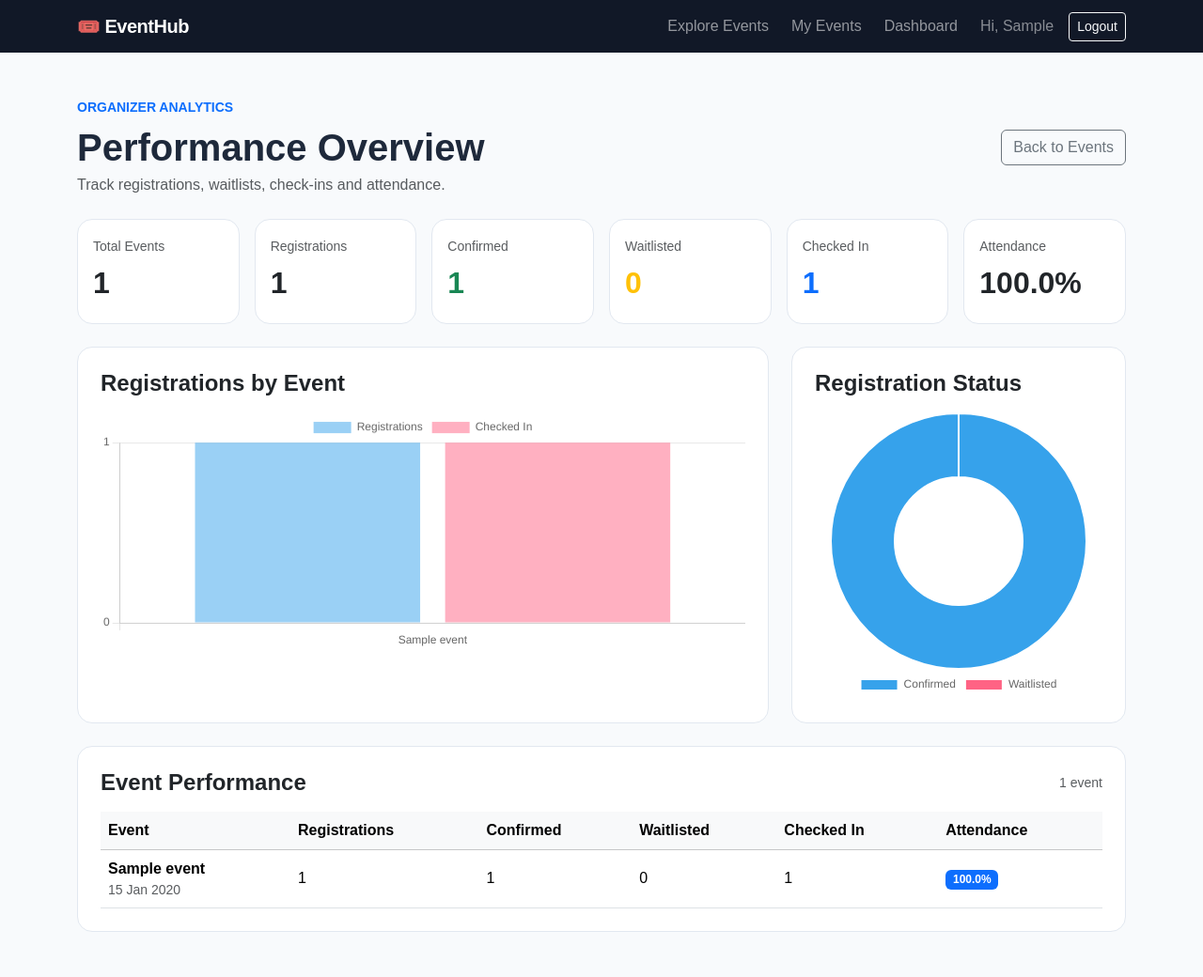
After one commit to manav-jagtap/EventManagement, a Django app: page /events/analytics/ in a window 1280 px wide. The commit adds this page. Shown: the whole page at 94% size. Run offline with Django 5.2, Linux system fonts and the light colour scheme; a user stored in the database is signed in; tables that the repository leaves empty hold one stand-in row (values such as "Sample post").

Commit message:
feat: add organizer analytics dashboard

```diff
--- a/accounts/templates/accounts/dashboard.html
+++ b/accounts/templates/accounts/dashboard.html
@@ -61,6 +61,9 @@
                             <a href="{% url 'verify_ticket' %}" class="btn btn-outline-success">
                                 Verify Ticket
                             </a>
+                            <a href="{% url 'organizer_analytics' %}" class="btn btn-outline-dark">
+                                View Analytics
+                            </a>
                         </div>
                     </div>
                 </div>
--- /dev/null
+++ b/events/templates/events/organizer_analytics.html
@@ -0,0 +1,293 @@
+{% extends "accounts/base.html" %}
+
+{% block title %}Organizer Analytics | EventHub{% endblock %}
+
+{% block content %}
+<div class="py-4">
+
+    <div class="d-flex justify-content-between align-items-center mb-4">
+        <div>
+            <p class="text-uppercase text-primary fw-semibold small mb-2">
+                Organizer Analytics
+            </p>
+            <h1 class="fw-bold mb-1">Performance Overview</h1>
+            <p class="text-muted mb-0">
+                Track registrations, waitlists, check-ins and attendance.
+            </p>
+        </div>
+
+        <a href="{% url 'my_events' %}" class="btn btn-outline-secondary">
+            Back to Events
+        </a>
+    </div>
+
+    <div class="row g-3 mb-4">
+
+        <div class="col-md-4 col-lg-2">
+            <div class="card dashboard-card h-100">
+                <div class="card-body">
+                    <small class="text-muted">Total Events</small>
+                    <h2 class="fw-bold mt-2">{{ total_events }}</h2>
+                </div>
+            </div>
+        </div>
+
+        <div class="col-md-4 col-lg-2">
+            <div class="card dashboard-card h-100">
+                <div class="card-body">
+                    <small class="text-muted">Registrations</small>
+                    <h2 class="fw-bold mt-2">{{ total_registrations }}</h2>
+                </div>
+            </div>
+        </div>
+
+        <div class="col-md-4 col-lg-2">
+            <div class="card dashboard-card h-100">
+                <div class="card-body">
+                    <small class="text-muted">Confirmed</small>
+                    <h2 class="fw-bold mt-2 text-success">
+                        {{ confirmed_count }}
+                    </h2>
+                </div>
+            </div>
+        </div>
+
+        <div class="col-md-4 col-lg-2">
+            <div class="card dashboard-card h-100">
+                <div class="card-body">
+                    <small class="text-muted">Waitlisted</small>
+                    <h2 class="fw-bold mt-2 text-warning">
+                        {{ waitlisted_count }}
+                    </h2>
+                </div>
+            </div>
+        </div>
+
+        <div class="col-md-4 col-lg-2">
+            <div class="card dashboard-card h-100">
+                <div class="card-body">
+                    <small class="text-muted">Checked In</small>
+                    <h2 class="fw-bold mt-2 text-primary">
+                        {{ checked_in_count }}
+                    </h2>
+                </div>
+            </div>
+        </div>
+
+        <div class="col-md-4 col-lg-2">
+            <div class="card dashboard-card h-100">
+                <div class="card-body">
+                    <small class="text-muted">Attendance</small>
+                    <h2 class="fw-bold mt-2">
+                        {{ attendance_rate }}%
+                    </h2>
+                </div>
+            </div>
+        </div>
+
+    </div>
+
+    <div class="row g-4 mb-4">
+
+        <div class="col-lg-8">
+            <div class="card dashboard-card h-100">
+                <div class="card-body p-4">
+                    <h4 class="fw-bold mb-3">Registrations by Event</h4>
+
+                    {% if events %}
+                        <canvas id="registrationChart" height="110"></canvas>
+                    {% else %}
+                        <p class="text-muted mb-0">
+                            Create events to see analytics charts.
+                        </p>
+                    {% endif %}
+                </div>
+            </div>
+        </div>
+
+        <div class="col-lg-4">
+            <div class="card dashboard-card h-100">
+                <div class="card-body p-4">
+                    <h4 class="fw-bold mb-3">Registration Status</h4>
+
+                    {% if total_registrations %}
+                        <canvas id="statusChart"></canvas>
+                    {% else %}
+                        <p class="text-muted mb-0">
+                            Registration data will appear here.
+                        </p>
+                    {% endif %}
+                </div>
+            </div>
+        </div>
+
+    </div>
+
+    <div class="card dashboard-card">
+        <div class="card-body p-4">
+
+            <div class="d-flex justify-content-between align-items-center mb-3">
+                <h4 class="fw-bold mb-0">Event Performance</h4>
+
+                <span class="text-muted small">
+                    {{ total_events }} event{{ total_events|pluralize }}
+                </span>
+            </div>
+
+            <div class="table-responsive">
+                <table class="table align-middle mb-0">
+
+                    <thead class="table-light">
+                        <tr>
+                            <th>Event</th>
+                            <th>Registrations</th>
+                            <th>Confirmed</th>
+                            <th>Waitlisted</th>
+                            <th>Checked In</th>
+                            <th>Attendance</th>
+                        </tr>
+                    </thead>
+
+                    <tbody>
+                        {% for event in events %}
+                            <tr>
+                                <td>
+                                    <strong>{{ event.title }}</strong>
+
+                                    <div class="small text-muted">
+                                        {{ event.start_at|date:"d M Y" }}
+                                    </div>
+                                </td>
+
+                                <td>{{ event.total_registrations }}</td>
+                                <td>{{ event.confirmed_registrations }}</td>
+                                <td>{{ event.waitlisted_registrations }}</td>
+                                <td>{{ event.checked_in_registrations }}</td>
+
+                                <td>
+                                    <span class="badge bg-primary">
+                                        {{ event.attendance_rate }}%
+                                    </span>
+                                </td>
+                            </tr>
+
+                        {% empty %}
+                            <tr>
+                                <td colspan="6"
+                                    class="text-center py-5 text-muted">
+
+                                    No events available for analytics yet.
+
+                                </td>
+                            </tr>
+                        {% endfor %}
+                    </tbody>
+
+                </table>
+            </div>
+
+        </div>
+    </div>
+
+</div>
+{% endblock %}
+
+
+{% block extra_js %}
+
+<script src="https://cdn.jsdelivr.net/npm/chart.js"></script>
+
+{% if events %}
+<script>
+    const eventLabels = [
+        {% for event in events %}
+            "{{ event.title|escapejs }}",
+        {% endfor %}
+    ];
+
+    const registrationData = [
+        {% for event in events %}
+            {{ event.total_registrations }},
+        {% endfor %}
+    ];
+
+    const checkedInData = [
+        {% for event in events %}
+            {{ event.checked_in_registrations }},
+        {% endfor %}
+    ];
+
+    new Chart(
+        document.getElementById("registrationChart"),
+        {
+            type: "bar",
+
+            data: {
+                labels: eventLabels,
+
+                datasets: [
+                    {
+                        label: "Registrations",
+                        data: registrationData
+                    },
+                    {
+                        label: "Checked In",
+                        data: checkedInData
+                    }
+                ]
+            },
+
+            options: {
+                responsive: true,
+                scales: {
+                    y: {
+                        beginAtZero: true,
+                        ticks: {
+                            precision: 0
+                        }
+                    }
+                }
+            }
+        }
+    );
+</script>
+{% endif %}
+
+
+{% if total_registrations %}
+<script>
+    new Chart(
+        document.getElementById("statusChart"),
+        {
+            type: "doughnut",
+
+            data: {
+                labels: [
+                    "Confirmed",
+                    "Waitlisted"
+                ],
+
+                datasets: [
+                    {
+                        data: [
+                            {{ confirmed_count }},
+                            {{ waitlisted_count }}
+                        ]
+                    }
+                ]
+            },
+
+            options: {
+                responsive: true,
+                plugins: {
+                    legend: {
+                        position: "bottom"
+                    }
+                }
+            }
+        }
+    );
+</script>
+{% endif %}
+
+{% endblock %}
--- a/events/urls.py
+++ b/events/urls.py
@@ -5,6 +5,7 @@ from . import views
 urlpatterns = [
     path("", views.event_list, name="event_list"),
     path("my/", views.my_events, name="my_events"),
+    path("analytics/", views.organizer_analytics, name="organizer_analytics"),
     path("create/", views.event_create, name="event_create"),
     path("<slug:slug>/", views.event_detail, name="event_detail"),
     path("<int:pk>/edit/", views.event_update, name="event_update"),
--- a/events/views.py
+++ b/events/views.py
@@ -4,7 +4,7 @@ from django.contrib import messages
 from django.contrib.auth.decorators import login_required
 from django.core.exceptions import PermissionDenied
 from django.db import transaction
-from django.db.models import Q
+from django.db.models import Count, Q
 from django.shortcuts import get_object_or_404, redirect, render
 from django.utils import timezone
 from django.utils.text import slugify
@@ -23,6 +23,7 @@ def organizer_required(view_func):
             or request.user.role == User.Role.ORGANIZER
         ):
             raise PermissionDenied
+
         return view_func(request, *args, **kwargs)
 
     return wrapper
@@ -32,7 +33,10 @@ def event_list(request):
     events = Event.objects.filter(
         status=Event.Status.PUBLISHED,
         start_at__gte=timezone.now(),
-    ).select_related("category", "organizer")
+    ).select_related(
+        "category",
+        "organizer",
+    )
 
     query = request.GET.get("q", "").strip()
     category = request.GET.get("category", "").strip()
@@ -47,17 +51,24 @@ def event_list(request):
     if category:
         events = events.filter(category__slug=category)
 
-    return render(request, "events/event_list.html", {
-        "events": events,
-        "categories": Category.objects.all(),
-        "query": query,
-        "selected_category": category,
-    })
+    return render(
+        request,
+        "events/event_list.html",
+        {
+            "events": events,
+            "categories": Category.objects.all(),
+            "query": query,
+            "selected_category": category,
+        },
+    )
 
 
 def event_detail(request, slug):
     event = get_object_or_404(
-        Event.objects.select_related("category", "organizer"),
+        Event.objects.select_related(
+            "category",
+            "organizer",
+        ),
         slug=slug,
     )
 
@@ -71,20 +82,32 @@ def event_detail(request, slug):
     confirmed_count = event.registrations.filter(
         status="confirmed"
     ).count()
-    available_seats = max(event.seat_limit - confirmed_count, 0)
+
+    available_seats = max(
+        event.seat_limit - confirmed_count,
+        0,
+    )
 
     user_registration = None
+
     if request.user.is_authenticated:
         user_registration = event.registrations.filter(
             user=request.user,
-            status__in=["confirmed", "waitlisted"],
+            status__in=[
+                "confirmed",
+                "waitlisted",
+            ],
         ).first()
 
-    return render(request, "events/event_detail.html", {
-        "event": event,
-        "available_seats": available_seats,
-        "user_registration": user_registration,
-    })
+    return render(
+        request,
+        "events/event_detail.html",
+        {
+            "event": event,
+            "available_seats": available_seats,
+            "user_registration": user_registration,
+        },
+    )
 
 
 @organizer_required
@@ -93,7 +116,106 @@ def my_events(request):
         organizer=request.user
     ).select_related("category")
 
-    return render(request, "events/my_events.html", {"events": events})
+    return render(
+        request,
+        "events/my_events.html",
+        {
+            "events": events,
+        },
+    )
+
+
+@organizer_required
+def organizer_analytics(request):
+    events = (
+        Event.objects.filter(
+            organizer=request.user
+        )
+        .annotate(
+            total_registrations=Count(
+                "registrations",
+            ),
+            confirmed_registrations=Count(
+                "registrations",
+                filter=Q(
+                    registrations__status="confirmed"
+                ),
+            ),
+            waitlisted_registrations=Count(
+                "registrations",
+                filter=Q(
+                    registrations__status="waitlisted"
+                ),
+            ),
+            checked_in_registrations=Count(
+                "registrations",
+                filter=Q(
+                    registrations__checked_in_at__isnull=False
+                ),
+            ),
+        )
+        .select_related("category")
+        .order_by("-start_at")
+    )
+
+    total_events = events.count()
+
+    total_registrations = sum(
+        event.total_registrations
+        for event in events
+    )
+
+    confirmed_count = sum(
+        event.confirmed_registrations
+        for event in events
+    )
+
+    waitlisted_count = sum(
+        event.waitlisted_registrations
+        for event in events
+    )
+
+    checked_in_count = sum(
+        event.checked_in_registrations
+        for event in events
+    )
+
+    attendance_rate = (
+        round(
+            (checked_in_count / confirmed_count) * 100,
+            1,
+        )
+        if confirmed_count
+        else 0
+    )
+
+    for event in events:
+        event.attendance_rate = (
+            round(
+                (
+                    event.checked_in_registrations
+                    / event.confirmed_registrations
+                )
+                * 100,
+                1,
+            )
+            if event.confirmed_registrations
+            else 0
+        )
+
+    return render(
+        request,
+        "events/organizer_analytics.html",
+        {
+            "events": events,
+            "total_events": total_events,
+            "total_registrations": total_registrations,
+            "confirmed_count": confirmed_count,
+            "waitlisted_count": waitlisted_count,
+            "checked_in_count": checked_in_count,
+            "attendance_rate": attendance_rate,
+        },
+    )
 
 
 def generate_unique_slug(title, instance=None):
@@ -101,7 +223,9 @@ def generate_unique_slug(title, instance=None):
     slug = base_slug
     counter = 2
 
-    while Event.objects.filter(slug=slug).exclude(
+    while Event.objects.filter(
+        slug=slug
+    ).exclude(
         pk=instance.pk if instance else None
     ).exists():
         slug = f"{base_slug}-{counter}"
@@ -112,20 +236,36 @@ def generate_unique_slug(title, instance=None):
 
 @organizer_required
 def event_create(request):
-    form = EventForm(request.POST or None, request.FILES or None)
+    form = EventForm(
+        request.POST or None,
+        request.FILES or None,
+    )
 
     if request.method == "POST" and form.is_valid():
         event = form.save(commit=False)
+
         event.organizer = request.user
-        event.slug = generate_unique_slug(event.title)
+        event.slug = generate_unique_slug(
+            event.title
+        )
+
         event.save()
-        messages.success(request, "Event created successfully.")
+
+        messages.success(
+            request,
+            "Event created successfully.",
+        )
+
         return redirect("my_events")
 
-    return render(request, "events/event_form.html", {
-        "form": form,
-        "page_title": "Create Event",
-    })
+    return render(
+        request,
+        "events/event_form.html",
+        {
+            "form": form,
+            "page_title": "Create Event",
+        },
+    )
 
 
 @organizer_required
@@ -146,21 +286,34 @@ def event_update(request, pk):
 
             if form.is_valid():
                 form.save()
-                messages.success(request, "Event updated successfully.")
+
+                messages.success(
+                    request,
+                    "Event updated successfully.",
+                )
+
                 return redirect("my_events")
+
     else:
         event = get_object_or_404(
             Event,
             pk=pk,
             organizer=request.user,
         )
-        form = EventForm(instance=event)
 
-    return render(request, "events/event_form.html", {
-        "form": form,
-        "page_title": "Edit Event",
-        "event": event,
-    })
+        form = EventForm(
+            instance=event
+        )
+
+    return render(
+        request,
+        "events/event_form.html",
+        {
+            "form": form,
+            "page_title": "Edit Event",
+            "event": event,
+        },
+    )
 
 
 @organizer_required
@@ -176,14 +329,24 @@ def event_delete(request, pk):
             messages.error(
                 request,
                 "This event has registrations and cannot be deleted. "
-                "Change its status to Cancelled instead."
+                "Change its status to Cancelled instead.",
             )
+
             return redirect("my_events")
 
         event.delete()
-        messages.success(request, "Event deleted successfully.")
+
+        messages.success(
+            request,
+            "Event deleted successfully.",
+        )
+
         return redirect("my_events")
 
-    return render(request, "events/event_confirm_delete.html", {
-        "event": event,
-    })
+    return render(
+        request,
+        "events/event_confirm_delete.html",
+        {
+            "event": event,
+        },
+    )
```
